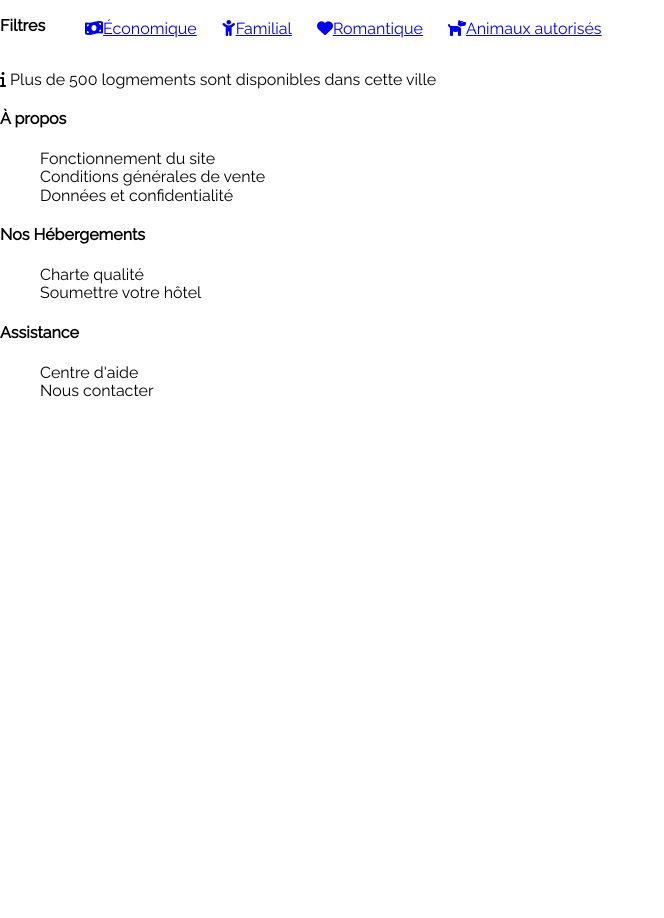
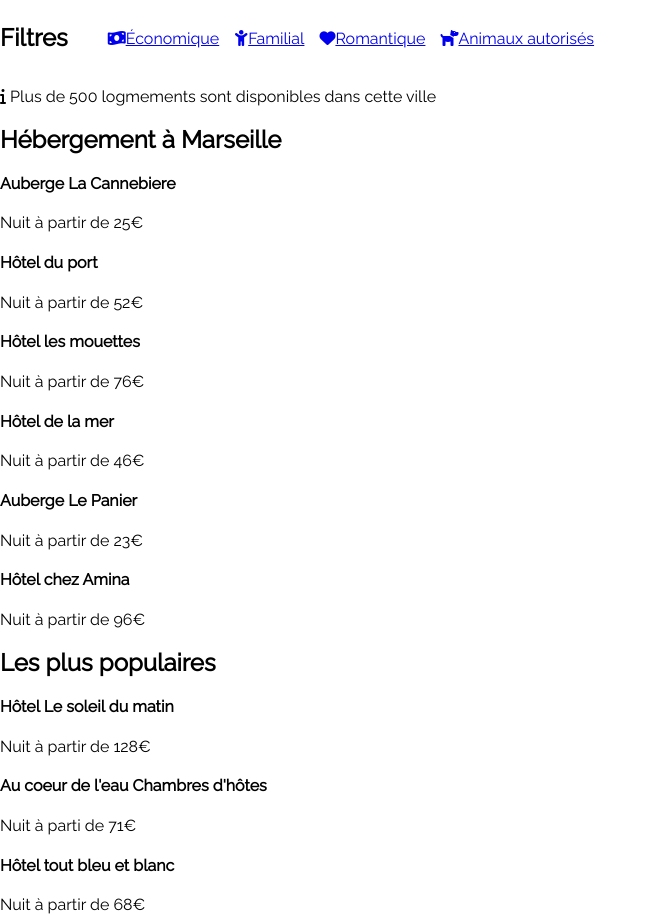
Before and after one commit to maax6/booki, a plain HTML site: page index.html in a window 1280 px wide. Shown: the part 197-1115 px from the top of the page, without its empty margins (0-664 px from the left). Before the commit the page ends 800 px from the top, so only its background shows below. Drawn offline with Linux system fonts and the light colour scheme; files that its build step writes are made by us from their sources.

Commit message:
Ajout des sections Hébergement et Popullaire
Attention, balises h4 dans des p

```diff
--- a/css/style.css
+++ b/css/style.css
@@ -43,13 +43,14 @@ body > main:nth-child(2) > div:nth-child(1) > h1:nth-child(1) { /*taille h1 hebe
     font-size: 1.2em;
    }
 /*bloc filtres*/
-.bloc-filtres {
+#bloc-filtres {
     display: flex;
 }
-.liste-filtres{
+#liste-filtres{
     display: flex;
-    font-size: 1em;
+    padding-top: center;
 }
 .liens-filtres{
-    padding-right: 25px;
+    padding-right: 15px;
+    padding-top: 10px;
 }
--- a/index.html
+++ b/index.html
@@ -18,8 +18,10 @@
         <link rel="stylesheet" href="css/Normalize.css">
         <link type="text/css" rel="stylesheet" href="style.css">
     </head>
+    <!--Head-->
     <!--Body-->
     <body>
+
      <!--header-->
         <header>
             <nav>
@@ -30,13 +32,15 @@
                 </ul>
             </nav>
         </header>
+        <!--header-->
+
         <!--Main-->
         <main>
             <div>
                 <H1>Trouvez votre hébergement pour des vacances de rêve</H1>
                 <p>En plein centre ville ou en pleine nature</p>
             </div>
-            <!--Zone de recherche-->
+             <!--Zone de recherche-->
             <div class=" bloc-rechercher">
                 <form method="post" action="traitement.php">
                     <p>
@@ -46,10 +50,12 @@
                     </p>
                 </form>
             </div>
-            <!--Filtres-->
-            <div class="bloc-filtres">
-                <h2 class="liste-filtres">Filtres</h2>
-                <ul class="liste-filtres">
+             <!--Zone de recherche-->
+
+             <!--Filtres-->
+            <div id="bloc-filtres">
+                <h2 class="titre-filtres">Filtres</h2>
+                <ul id="liste-filtres">
                     <li class="liens-filtres"><a href="#"><i class="fas fa-money-bill-wave"></i>Économique</a></li>
                     <li class="liens-filtres"><a href="#"><i class="fas fa-child"></i>Familial</a></li>
                     <li class="liens-filtres"><a href="#"><i class="fas fa-heart"></i>Romantique</a></li>
@@ -59,6 +65,72 @@
             <div>
                 <p><i class="fas fa-info"></i>  Plus de 500 logmements sont disponibles dans cette ville</p>
             </div>
+             <!--Filtres-->
+
+             <!--bloc hébergements-->
+            <section class="bloc-hebergement">
+                <h2>Hébergement à Marseille</h2>
+                <div>
+                    <p>
+                        <h4>Auberge La Cannebiere</h4>
+                         <div>Nuit à partir de 25€</div>
+                    </p>
+                </div>
+                <div>
+                    <p>
+                        <h4>Hôtel du port</h4>
+                        <div>Nuit à partir de 52€ </div>
+                    </p>
+                </div>
+                <div>
+                    <p>
+                        <h4>Hôtel les mouettes</h4>
+                        <div>Nuit à partir de 76€</div>
+                    </p>
+                </div>
+                <div>
+                    <p>
+                        <h4>Hôtel de la mer</h4>
+                        <div>Nuit à partir de 46€</div>
+                    </p>
+                </div>
+                <div>
+                    <p>
+                        <h4>Auberge Le Panier</h4>
+                            <div>Nuit à partir de 23€</div>
+                    </p>
+                </div>
+                <div>
+                    <p>
+                        <h4>Hôtel chez Amina</h4>
+                        <div>Nuit à partir de 96€</div>
+                    </p>
+                </div>
+                <!--bloc hebergement-->
+
+                <!--bloc poulaire-->
+            </section>
+            <section class="bloc-populaire">
+                <h2>Les plus populaires</h2>
+                <div>
+                    <p>
+                        <h4>Hôtel Le soleil du matin</h4>
+                        <div> Nuit à partir de  128€</div>
+                    </p>
+                </div>
+                <div>
+                    <p>
+                        <h4>Au coeur de l'eau Chambres d'hôtes</h4>
+                        <div>Nuit à parti de 71€</div>
+                    </p>
+                </div>
+                <div>
+                    <p>
+                        <h4>Hôtel tout bleu et blanc</h4>
+                        <div>Nuit à partir de 68€</div>
+                    </p>
+                </div>
+            </section>
         </main>
      <!--Footer-->
     <footer>
```
